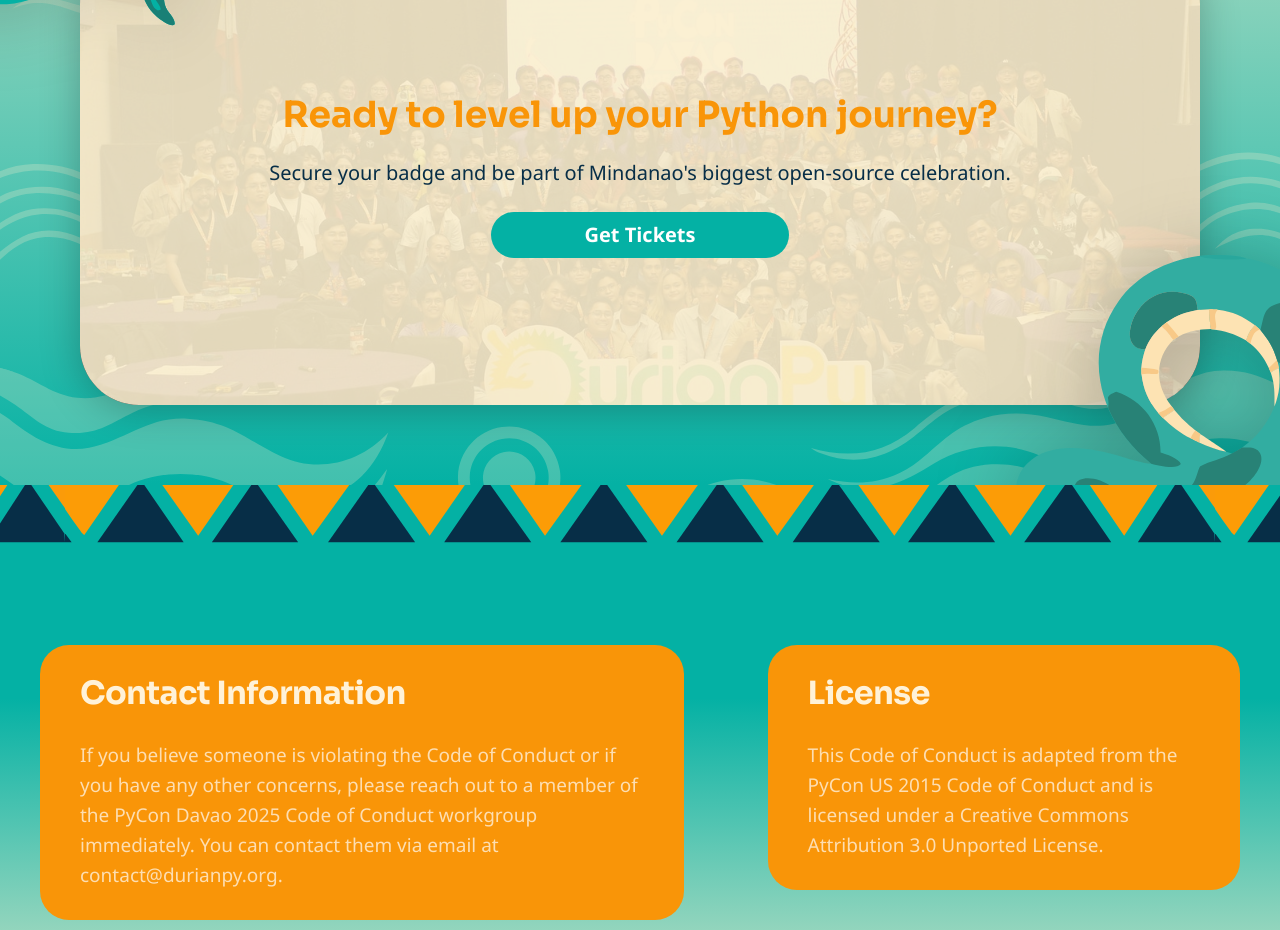
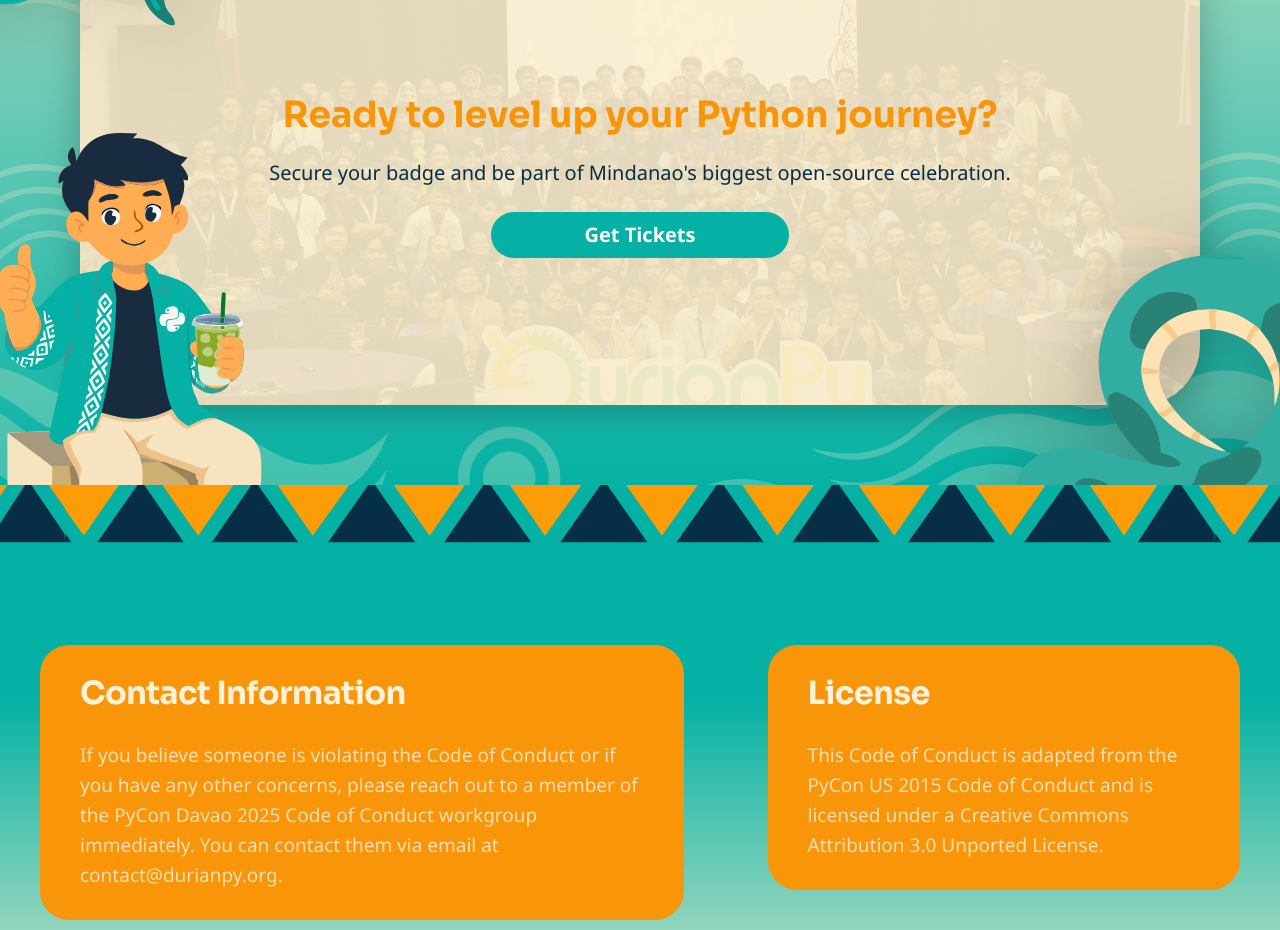
Before and after one commit to DurianPy-Davao-Python-User-Group/pycon-davao-2026-website, a Next.js app: page / in a window 1280 px wide. Shown: the part 4860-5790 px from the top of the page. Built offline with nearby package versions, Linux system fonts and the light colour scheme.

Commit message:
feat: add pycon mascot to cta section

```diff
--- a/src/components/CallToAction.tsx
+++ b/src/components/CallToAction.tsx
@@ -4,6 +4,7 @@
 import ctaCard from '@/assets/cta/cta-image.jpg';
 import tailLeft from '@/assets/cta/left-tail.svg';
 import tailRight from '@/assets/cta/right-tail.svg';
+import mascot from '@/assets/cta/pycon-mascot.svg';
 import { Button } from '@/components/ui/button';
 
 export default function CallToAction() {
@@ -77,6 +78,17 @@
         height={411}
         className="pointer-events-none absolute -right-22 -bottom-4 z-40 w-[48vw] drop-shadow-[0px_4px_39.3px_#00000040] md:w-[35vw] lg:-right-30 lg:-bottom-18 lg:w-[40vw] xl:-bottom-20 xl:w-[30vw]"
       />
+
+      {/*Mascot Image*/}
+      <Image
+        src={mascot}
+        alt="PyCon Mascot"
+        priority
+        unoptimized
+        width={200}
+        height={200}
+        className="pointer-events-none absolute bottom-0 left-0 z-40 hidden lg:block lg:w-[30vw] xl:w-[22vw]"
+      />
     </section>
   );
 }
```
Also changed, not shown: src/assets/cta/pycon-mascot.svg (added).
